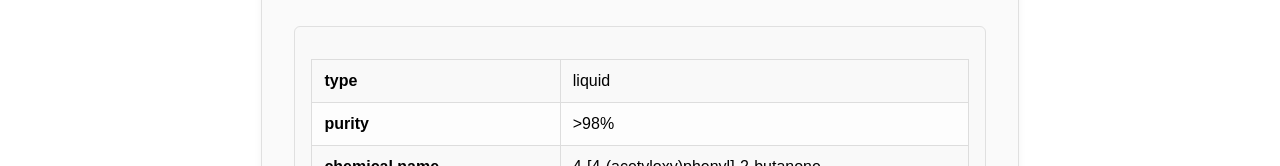
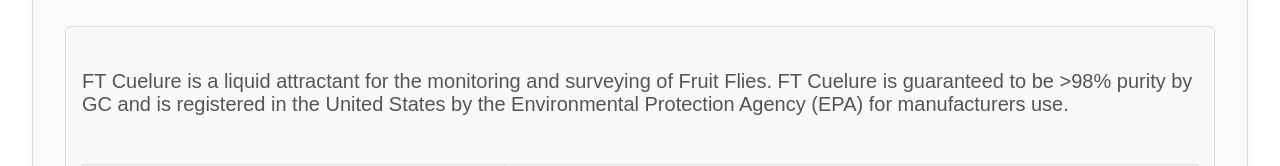
Before and after one commit to johncookmartin/ReactFarmaTech, a React (Vite) app: page /products in a window 1280 px wide. Both pictures are taken after a click on the element "FT Cuelure". Shown: the part 469-635 px from the top of the page. Built offline with nearby package versions, Linux system fonts and the light colour scheme.

Commit message:
Added Definition Styling and SDS links

```diff
--- a/public/tests/products.json
+++ b/public/tests/products.json
@@ -11,7 +11,7 @@
          "chemical_name": "4-[4-(acetyloxy)phenyl]-2-butanone",
          "physical_state": "Liquid",
          "packaging_options": ["1KG", "5KG", "10KG", "20KG"],
-         "sds" : "https://farmatechdata.blob.core.windows.net/products/sds/SDS FT-Cuelure.pdf"
+         "sds" : "SDS FT-Cuelure.pdf"
        },
        {
          "definition": "Solid Cuelure (Strip/Wafer/Lure) measuring (1”x2”x1/8”,2”x2”x1/8”, 2”x3”x1/8”)  used for the monitoring of fruit flies. FT-Cuelure (Wafer/Lure/) contain (4/6/10) grams of Cuelure with a controlled release rate allowing for long term monitoring. FT-Cuelure (Strip/Wafer/Lure) fit within the standard Jackson Traps used by the USDA as well as the C&C Trap Body",
@@ -21,7 +21,7 @@
          "weights": ["4g", "6g", "10g"],
          "packaging": ["12", "9", "6"],
          "notes": "Can be individually packaged upon request",
-         "sds" : "https://farmatechdata.blob.core.windows.net/products/sds/SDS FT-CL Lure.pdf"
+         "sds" : "SDS FT-CL Lure.pdf"
        }
      ],
      "target_pests": [
@@ -46,7 +46,7 @@
          "sizes": ["1x2x1/8", "2x2x1/8", "2x3x1/8"],
          "weights": ["2g", "4g", "6g"],
          "packaging": ["12", "9", "6"],
-         "sds": "https://farmatechdata.blob.core.windows.net/products/sds/SDS FT-TA Lure.pdf"
+         "sds": "SDS FT-TA Lure.pdf"
        }
      ],
      "target_pests": [
@@ -85,7 +85,8 @@
          "purity": ">98%",
          "chemical_name": "1,2-dimethoxy-4-(2-propenyl)benzene",
          "physical_state": "Liquid",
-         "packaging_options": ["1KG", "5KG", "10KG", "20KG"]
+         "packaging_options": ["1KG", "5KG", "10KG", "20KG"],
+         "sds": "SDS FT-Methyl Eugenol.pdf"
        },
        {
          "definition": "Solid ME (Strip/Wafer/Lure) measuring (1”x2”x1/8”,2”x2”x1/8”, 2”x3”x1/8”)  used for the monitoring of fruit flies. FT- ME (Wafer/Lure/) contain (2/4/6) grams of ME with a controlled release rate allowing for long term monitoring. FT- ME (Strip/Wafer/Lure) fit within the standard Jackson Traps used by the USDA as well as the C&C Trap Body.",
@@ -93,7 +94,8 @@
          "subtype": "wafer/lure/strip",
          "sizes": ["1x2x1/8", "2x2x1/8", "2x3x1/8"],
          "weights": ["2g", "4g", "6g"],
-         "packaging": ["12", "9", "6"]
+         "packaging": ["12", "9", "6"],
+         "sds": "SDS FT-ME Lure.pdf"
        }
      ],
      "target_pests": [
@@ -161,14 +163,16 @@
            "Trans B2 Isomer": "<24%",
            "Total CIS Isomer": "<10%"
          },
-         "packaging_options": ["1KG", "5KG", "10KG", "20KG"]
+         "packaging_options": ["1KG", "5KG", "10KG", "20KG"],
+         "sds": "SDS FT-Trimedlure.pdf"
        },
        {
          "definition": "Solid Trimedlure Plug used for the monitoring of fruit flies. FT-TML Plugs contain (2/3) grams of Trimedlure with a controlled release rate allowing for long term monitoring. FT-TML Plugs fit within the standard plastic baskets used by the USDA in Jackson Traps.",
          "type": "solid",
          "subtype": "plug",
          "weights": ["2g", "3g"],
-         "packaging": ["Tray of 32", "Carton of 1000"]
+         "packaging": ["Tray of 32", "Carton of 1000"],
+         "sds": "SDS FT-TML Plug.pdf"
        },
        {
          "definition": "Solid Trimedlure (Wafer/Lure/Panel) measuring (2”x2”x1/8”, 2”x3”x1/8”, 3”x6”x1/8”)  used for the monitoring of fruit flies. FT-TML (Wafer/Lure/Panel) contain (4/6/10) grams of Trimedlure with a controlled release rate allowing for long term monitoring. FT-TML (Wafer/Lure/Panel) fit within the standard Jackson Traps used by the USDA as well as the C&C Trap Body.",
@@ -176,7 +180,8 @@
          "subtype": "wafer/lure/panel",
          "sizes": ["2x2x1/8", "2x3x1/8", "3x6x1/8"],
          "weights": ["4g", "6g", "10g"],
-         "packaging": ["9", "6", "1"]
+         "packaging": ["9", "6", "1"],
+         "sds": "SDS FT-TML Lure.pdf"
        }
      ],
      "target_pests": [
--- a/src/components/ProductTable.jsx
+++ b/src/components/ProductTable.jsx
@@ -1,4 +1,5 @@
 import React from 'react';
+import { getSdsUrl } from '../utils/blobImports';
 
 const ProductTable = ({ data, keysToRemove }) => {
   if (!data) return null;
@@ -7,9 +8,11 @@ const ProductTable = ({ data, keysToRemove }) => {
     ([key]) => !keysToRemove.includes(key)
   );
   const definition = data.definition;
-  const sds = data.sds;
+  const sds = getSdsUrl(data.sds);
 
   return (
+    <div className="product-table-container">
+      <h4 className="product-definition">{definition}</h4>
       <table className="product-specs-table">
         <tbody>
           {formulations.map(([key, value]) => (
@@ -20,8 +23,8 @@ const ProductTable = ({ data, keysToRemove }) => {
               <td>
                 {Array.isArray(value) ? (
                   value.join(', ')
-              ) : typeof value === 'object' && vale !== null ? (
-                <table border="1">
+                ) : typeof value === 'object' && value !== null ? (
+                  <table>
                     <tbody>
                       {Object.entries(value).map(([subKey, subValue]) => (
                         <tr key={subKey}>
@@ -41,6 +44,12 @@ const ProductTable = ({ data, keysToRemove }) => {
           ))}
         </tbody>
       </table>
+      <div className="sds-button-container">
+        <a href={sds} target="_blank" rel="noopener noreferrer">
+          <button className="sds-butt">Click to view SDS</button>
+        </a>
+      </div>
+    </div>
   );
 };
 
--- a/src/components/styles/product.css
+++ b/src/components/styles/product.css
@@ -95,3 +95,40 @@
  .product-specs-table table td {
    padding: 0.5rem;
  }
+
+ /* Definition text above the table */
+.product-definition {
+  font-size: 1.25rem;
+  font-weight: 500;
+  color: #555;
+  margin-bottom: 1rem;
+}
+
+/* SDS Button container */
+.sds-button-container {
+  margin-top: 1rem;
+  display: flex;
+  justify-content: flex-end; /* pushes button to the right */
+}
+
+/* SDS Button */
+.sds-butt {
+  padding: 0.75rem 1.5rem;
+  font-size: 1rem;
+  background-color: #2e7d32;
+  color: white;
+  border: none;
+  border-radius: 6px;
+  cursor: pointer;
+  transition: background-color 0.3s ease;
+}
+
+.sds-butt:hover {
+  background-color: #1b5e20;
+}
+
+.product-table-container {
+  display: flex;
+  flex-direction: column;
+  gap: 1rem;
+}
--- a/src/utils/blobImports.js
+++ b/src/utils/blobImports.js
@@ -1,8 +1,13 @@
 const BLOB_PHOTOS =
   'https://farmatechdata.blob.core.windows.net/products/photos';
+const BLOB_SDS = 'https://farmatechdata.blob.core.windows.net/products/sds/';
 
 function getImageUrl(name) {
   return BLOB_PHOTOS + name;
 }
 
-export { getImageUrl };
+function getSdsUrl(name) {
+  return BLOB_SDS + name;
+}
+
+export { getImageUrl, getSdsUrl };
```
Lines whose indentation alone changed are shown as unchanged.
